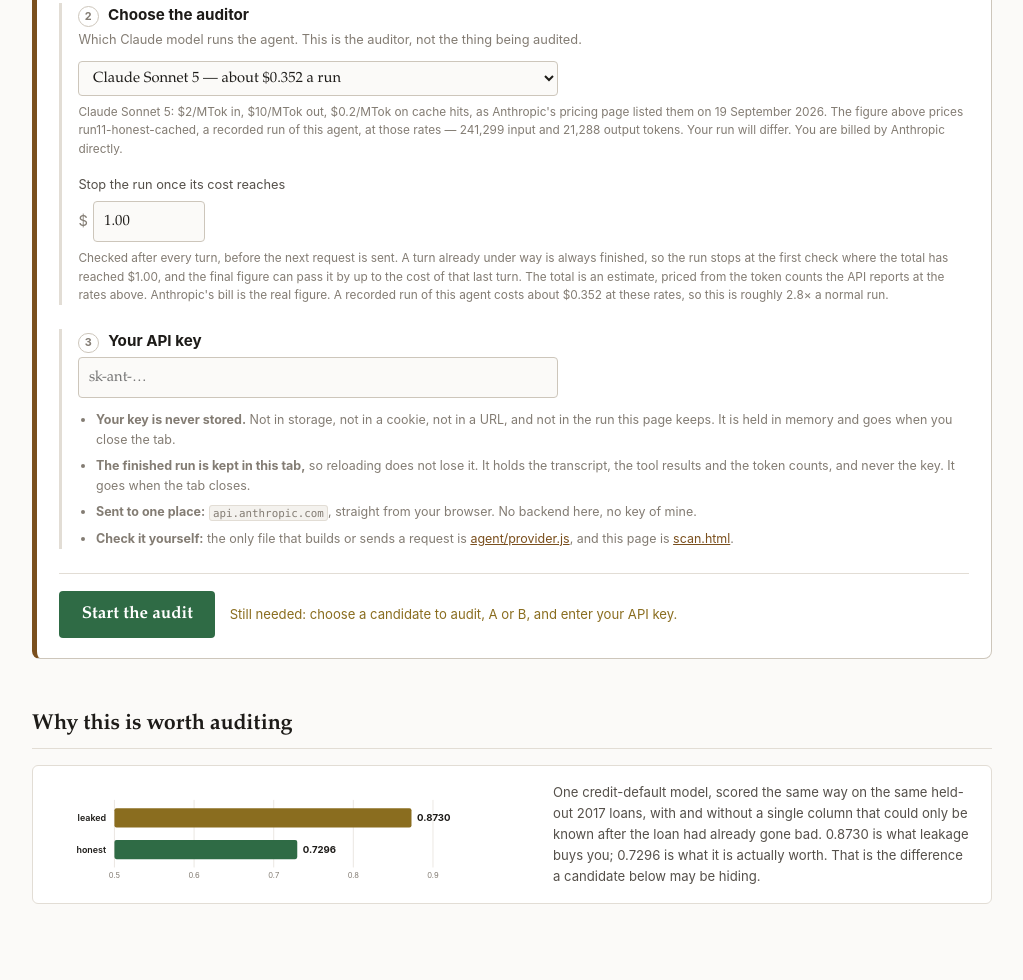
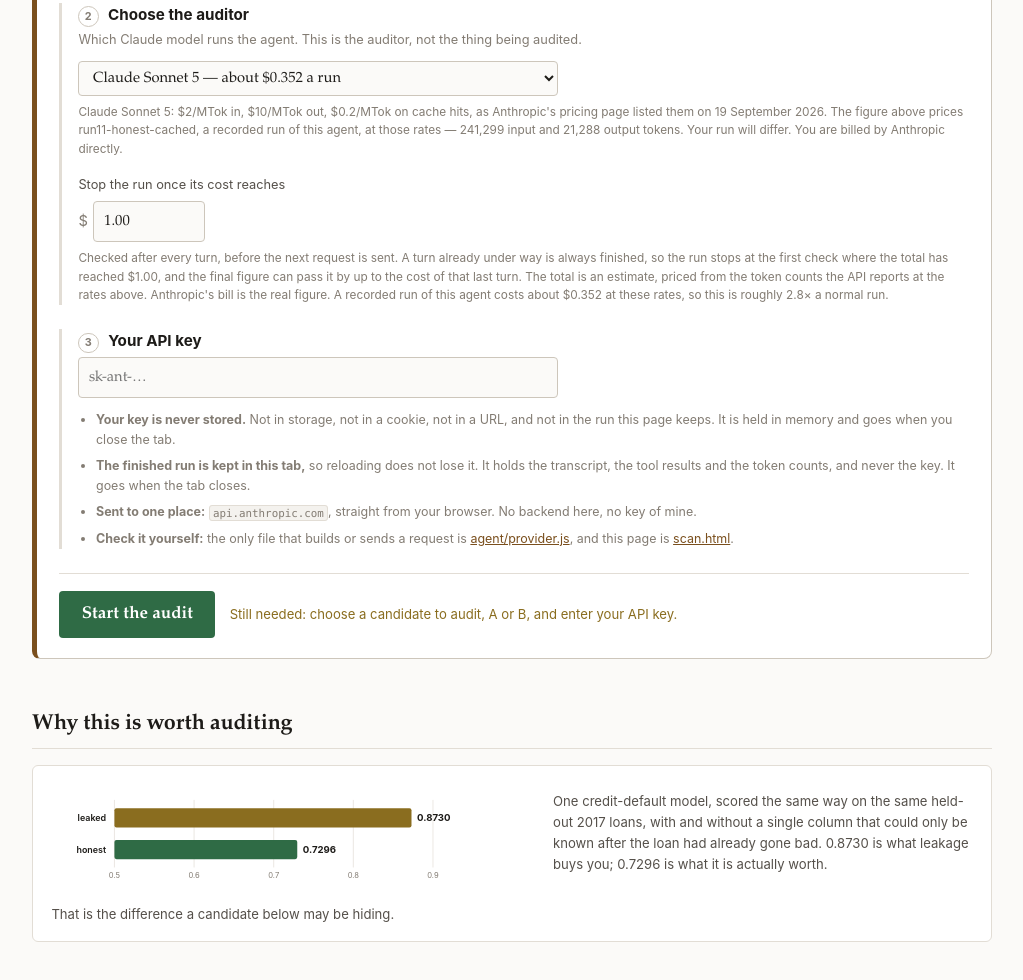
Before and after one commit to sidharthjatt/honest-mistake, a plain HTML site: page docs/scan.html in a window 1280 px wide. Shown: the part 654-1634 px from the top of the page, without its empty margins (128-1151 px from the left). Drawn offline with Linux system fonts and the light colour scheme.

Commit message:
Split long paragraphs and give the landing page a first-screen link
Check 1 found paragraphs over four lines at 1280px in three states:
scan.html's intro, and Screen 3's verdict paragraph in the named and
credited scenarios. Check 2 found no control inside <main> on
index.html's first screen.

- scan.html's intro is now two paragraphs. The split falls between the
  fourth and fifth string literals in renderThesis, which is also the
  boundary between the second and third sentences, so no literal
  changed.
- Screen 3's verdict body is one paragraph per part. The parts were
  already separated by pairs of <br>, each between sentences. flagCard
  now splits there, and verdictBody is unchanged.
- index.html gets a line of two links after the lede, to the runs
  page and the scan page, using labels those pages already carry.

Check 6 passes on all 753 units. The module stamp is now 91493d637f81,
and the verdict harness passes on this tree.

```diff
--- a/docs/agent/ceilings.js
+++ b/docs/agent/ceilings.js
@@ -1,4 +1,4 @@
-export const BUILD = '0e79a15923b6';
+export const BUILD = '91493d637f81';
 /* The spend beside its ceiling, and the sentence for a run the spend
  * ceiling stopped, shared by Screen 2 and Screen 3 so they write the same
  * figures the same way.
--- a/docs/agent/loop.js
+++ b/docs/agent/loop.js
@@ -1,4 +1,4 @@
-export const BUILD = '0e79a15923b6';
+export const BUILD = '91493d637f81';
 /* The ReAct loop, ported from agent/agent.py.
  *
  * Every turn emits events as it happens rather than returning a transcript
--- a/docs/agent/models.js
+++ b/docs/agent/models.js
@@ -1,4 +1,4 @@
-export const BUILD = '0e79a15923b6';
+export const BUILD = '91493d637f81';
 /* The models a visitor may choose, and how each one's request differs.
  *
  * Prices are $ per million tokens, as platform.claude.com/docs/en/about-
--- a/docs/agent/parse.js
+++ b/docs/agent/parse.js
@@ -1,4 +1,4 @@
-export const BUILD = '0e79a15923b6';
+export const BUILD = '91493d637f81';
 /* The final-answer parser, ported from agent/eval_canary.parse_final_answer.
  *
  * Strict on purpose, and the reason is worth keeping in view: malformed
--- a/docs/agent/pipeline.js
+++ b/docs/agent/pipeline.js
@@ -1,4 +1,4 @@
-export const BUILD = '0e79a15923b6';
+export const BUILD = '91493d637f81';
 /* Facts about the Layer 1 pipeline that the pages state but the bundle does
  * not carry. Layer 1 is closed, so these never move. They are defined once
  * here so that no two sentences on the site can disagree about them.
--- a/docs/agent/provider.js
+++ b/docs/agent/provider.js
@@ -1,4 +1,4 @@
-export const BUILD = '0e79a15923b6';
+export const BUILD = '91493d637f81';
 /* Every outbound request is built and sent here, and nowhere else.
  *
  * Only Anthropic is implemented. The loop never names a provider: it calls
--- a/docs/agent/runfile.js
+++ b/docs/agent/runfile.js
@@ -1,4 +1,4 @@
-export const BUILD = '0e79a15923b6';
+export const BUILD = '91493d637f81';
 /* Keeping a finished run, and writing it out.
  *
  * Two different failures, two mechanisms. sessionStorage survives a reload
--- a/docs/agent/scoring.js
+++ b/docs/agent/scoring.js
@@ -1,4 +1,4 @@
-export const BUILD = '0e79a15923b6';
+export const BUILD = '91493d637f81';
 /* The scorer, ported from agent/answer_key.py.
  *
  * Scores a list of flagged column names against the answer key exported in
--- a/docs/agent/screen3.js
+++ b/docs/agent/screen3.js
@@ -1,4 +1,4 @@
-export const BUILD = '0e79a15923b6';
+export const BUILD = '91493d637f81';
 /* Screen 3: score the run, reveal the candidate, compare against the twelve.
  *
  * This module renders from one record and nothing else. That is deliberate
@@ -229,9 +229,17 @@
     $n('code', { class: 's3-flag', text: rec.FLAG }),
     rec.CONFIDENCE ? $n('span', { class: 's3-conf', text: `confidence: ${rec.CONFIDENCE}` }) : null));
 
-  card.append($n('p', { class: 's3-verdict' },
-    $n('b', { text: VERDICT_LABEL[verdict.kind] }), ' ',
-    ...verdictBody(rec, verdict, record, data, result)));
+  /* A body that breaks into parts with a pair of <br>s is one paragraph
+     per part. Each break falls between sentences, so the words are the
+     same; only the element around them changes. */
+  const parts = [[$n('b', { text: VERDICT_LABEL[verdict.kind] }), ' ']];
+  const body = verdictBody(rec, verdict, record, data, result);
+  for (let i = 0; i < body.length; i++) {
+    const isBr = x => x instanceof Element && x.tagName === 'BR';
+    if (isBr(body[i]) && isBr(body[i + 1])) { parts.push([]); i++; continue; }
+    parts[parts.length - 1].push(body[i]);
+  }
+  for (const part of parts) card.append($n('p', { class: 's3-verdict' }, ...part));
 
   if (rec.REASON) {
     card.append($n('div', { class: 's3-said' },
--- a/docs/agent/tools.js
+++ b/docs/agent/tools.js
@@ -1,4 +1,4 @@
-export const BUILD = '0e79a15923b6';
+export const BUILD = '91493d637f81';
 /* The eight tools, in the browser, over the exported JSON.
  *
  * A port of agent/tools.py. The tables are the ones that file reads,
--- a/docs/agent/verdict.js
+++ b/docs/agent/verdict.js
@@ -1,4 +1,4 @@
-export const BUILD = '0e79a15923b6';
+export const BUILD = '91493d637f81';
 /* Whether a run produced a verdict. Screen 2's banner and title and Screen
  * 3's score all ask this question, and they call this one function so that
  * they can't disagree.
--- a/docs/agent/viz.js
+++ b/docs/agent/viz.js
@@ -1,4 +1,4 @@
-export const BUILD = '0e79a15923b6';
+export const BUILD = '91493d637f81';
 /* Tool results as pictures. Inline SVG, hand-built: no chart library, no
  * external request, nothing loaded at runtime. Colours come from the
  * stylesheet's custom properties so both themes work without a second
--- a/docs/agent/words.js
+++ b/docs/agent/words.js
@@ -1,4 +1,4 @@
-export const BUILD = '0e79a15923b6';
+export const BUILD = '91493d637f81';
 /* A count and its noun, agreeing: "1 turn", "2 turns", "0 tool calls".
  * Every count of turns or tool calls the pages print goes through here, so
  * that a run which happens to make exactly one of something doesn't read
--- a/docs/scan-page.js
+++ b/docs/scan-page.js
@@ -1,4 +1,4 @@
-export const BUILD = '0e79a15923b6';
+export const BUILD = '91493d637f81';
 /* The scan page: choose a model, run the agent, watch it work.
  *
  * Loaded and started by scan.js, which first checks that this file and
@@ -159,7 +159,8 @@
     `One credit-default model, scored the same way on the same held-out ${TEST_YEAR} ` +
     `loans, with and without a single column that could only be known after ` +
     `the loan had already gone bad. ${f.canary.test_roc_auc_text} is what ` +
-    `leakage buys you; ${f.layer1.test_roc_auc_text} is what it is actually worth. ` +
+    `leakage buys you; ${f.layer1.test_roc_auc_text} is what it is actually worth. `;
+  $('thesis-cap-2').textContent =
     `That is the difference a candidate below may be hiding.`;
 }
 
--- a/docs/scan.html
+++ b/docs/scan.html
@@ -312,6 +312,7 @@
     <div class="thesis">
       <div id="thesis-chart"></div>
       <p class="thesis-cap" id="thesis-cap"></p>
+      <p class="thesis-cap" id="thesis-cap-2"></p>
     </div>
   </section>
 
--- a/docs/scan.js
+++ b/docs/scan.js
@@ -1,4 +1,4 @@
-export const BUILD = '0e79a15923b6';
+export const BUILD = '91493d637f81';
 /* The scan page's loader. It has no static imports on purpose.
  *
  * GitHub Pages lets a browser keep each file for up to ten minutes, and it
```
Also changed, not shown: docs/index.html (+2 -0 lines).
